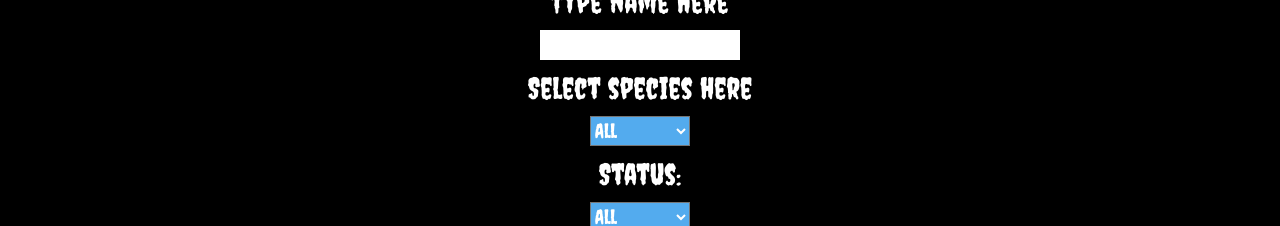
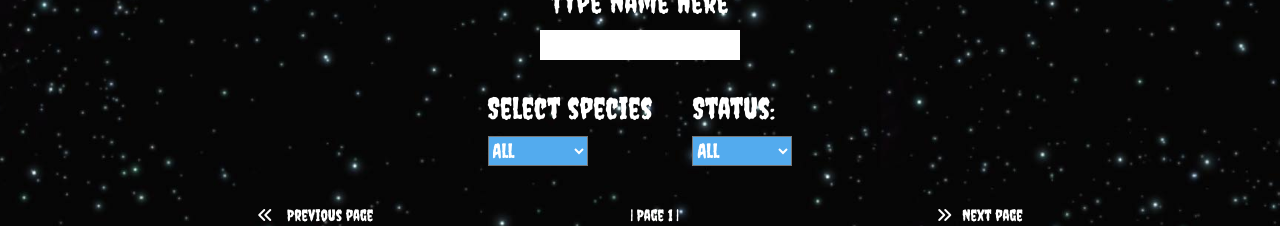
Before and after one commit to Sararid/Rick-and-Morty-search-engine, a React (Create React App) app: page /#/ in a window 1280 px wide. Shown: the part 265-491 px from the top of the page. Built offline with nearby package versions, Linux system fonts and the light colour scheme; no server answers; a web font is replaced by a local one.

Commit message:
add background image to body and fix input select layout

```diff
--- a/src/components/ChangePage.js
+++ b/src/components/ChangePage.js
@@ -9,7 +9,7 @@ const ChangePage = (props) => {
 
     return (
         <nav className="pageNav">
-            <ul className="pageNav__list">
+            <ul className="pageNav__list animation_page">
                 <li className="pageNav__list--item" onClick={handleLess}>
                     <i className="fas fa-angle-double-left "></i> Previous page
                 </li>
--- a/src/components/FilterCharByStatus.js
+++ b/src/components/FilterCharByStatus.js
@@ -3,7 +3,7 @@ const FilterCharByStatus = (props) => {
         props.handleStatus(ev.currentTarget.value)
     }
     return (
-        <>
+        <div className='selectOption__item'>
             <label htmlFor="status" className='form__labelText'>Status:</label>
             <select className='form__searchSpecies'
                 name="status"
@@ -16,7 +16,7 @@ const FilterCharByStatus = (props) => {
                 <option value="Dead">Dead</option>
                 <option value="unknown">Unknown</option>
             </select>
-        </>
+        </div>
     );
 };
 
--- a/src/components/FilterCharSpecie.js
+++ b/src/components/FilterCharSpecie.js
@@ -3,8 +3,8 @@ const FilterCharSpecie = (props) => {
         props.handleSelect(ev.currentTarget.value)
     }
     return (
-        <>
-            <label htmlFor="species" className='form__labelText'>Select species here</label>
+        <div className='selectOption__item'>
+            <label htmlFor="species" className='form__labelText'>Select species</label>
             <select className='form__searchSpecies'
                 name="species"
                 id="species"
@@ -18,7 +18,7 @@ const FilterCharSpecie = (props) => {
 
                 <option value="Unknow">Unknow</option>
             </select>
-        </>
+        </div >
     );
 };
 
--- a/src/components/Filters.js
+++ b/src/components/Filters.js
@@ -1,6 +1,6 @@
 import FilterCharName from "./FilterCharName";
 import FilterCharSpecie from "./FilterCharSpecie";
-import '../styles/layout/Filters.scss';
+import "../styles/layout/Filters.scss";
 import FilterCharByStatus from "./FilterCharByStatus";
 
 const Filters = (props) => {
@@ -9,17 +9,22 @@ const Filters = (props) => {
             <FilterCharName
                 searchName={props.searchName}
                 handleSearchName={props.handleSearchName}
-                labelText='Type name here'
+                labelText="Type name here"
                 type="text"
                 name="name"
                 id="name"
             />
-            <FilterCharSpecie
-                selectSpecies={props.selectSepecies}
-                handleSelect={props.handleSelect}
-            />
+            <div className="selectOption">
+                <FilterCharSpecie
+                    selectSpecies={props.selectSepecies}
+                    handleSelect={props.handleSelect}
+                />
 
-            <FilterCharByStatus selectStatus={props.selectStatus} handleStatus={props.handleStatus} />
+                <FilterCharByStatus
+                    selectStatus={props.selectStatus}
+                    handleStatus={props.handleStatus}
+                />
+            </div>
         </form>
     );
 };
--- a/src/styles/App.scss
+++ b/src/styles/App.scss
@@ -1,15 +1,13 @@
-html {
-}
-
 body {
   font-family: "Creepster", cursive;
-
   position: relative;
-
   background-color: black;
   color: white;
-
   height: 100vh;
+  background-image: url(../images/background.jpg);
+  background-repeat: no-repeat;
+  background-attachment: fixed;
+  background-size: cover;
 }
 
 .main {
--- a/src/styles/layout/ChangePage.scss
+++ b/src/styles/layout/ChangePage.scss
@@ -15,3 +15,12 @@
 .fas {
   padding-right: 10px;
 }
+
+//animation
+
+.animation_page {
+  :hover {
+    transform: scale(1.3);
+    background-color: #53abee;
+  }
+}
--- a/src/styles/layout/Filters.scss
+++ b/src/styles/layout/Filters.scss
@@ -29,3 +29,16 @@
     color: white;
   }
 }
+
+.selectOption {
+  display: flex;
+  margin-top: 20px;
+
+  &__item {
+    display: flex;
+    flex-direction: column;
+    align-items: flex-start;
+    margin-right: 20px;
+    margin-left: 20px;
+  }
+}
```
Also changed, not shown: src/images/background2.jpg (added).
